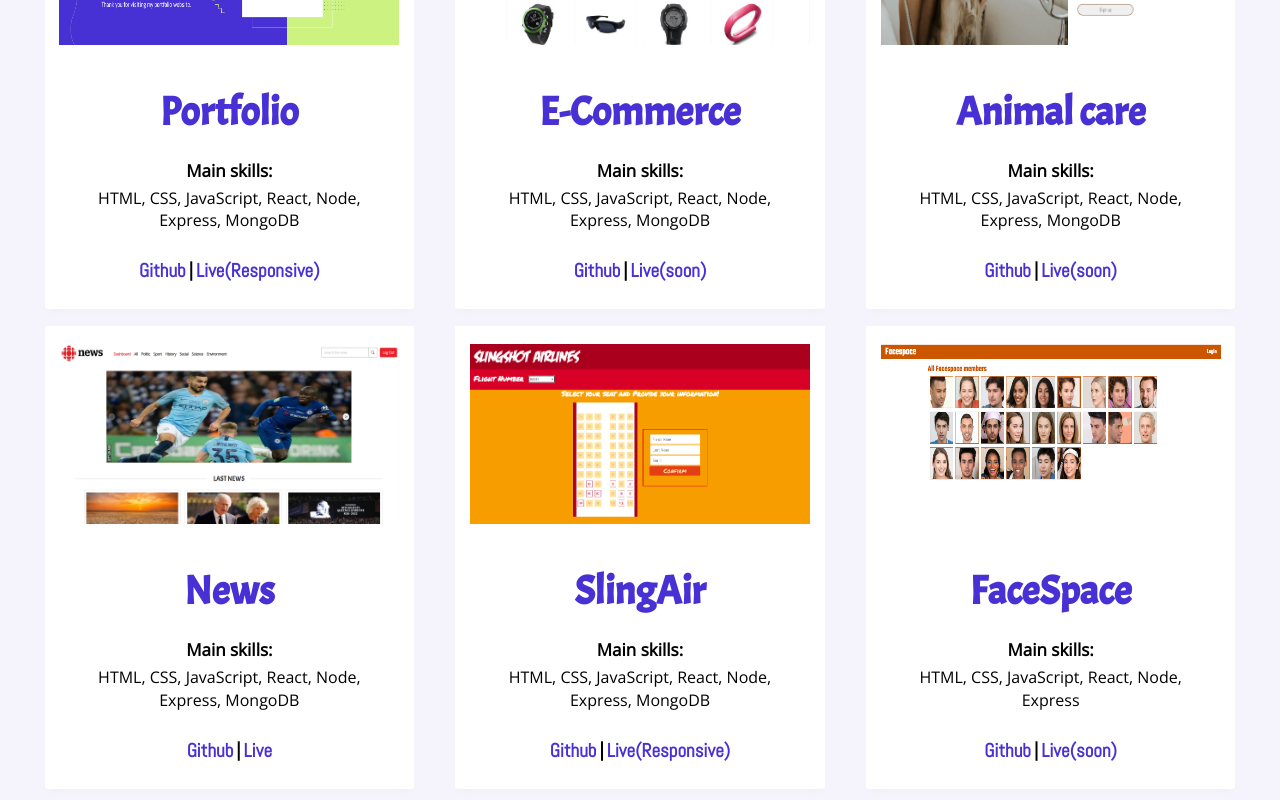
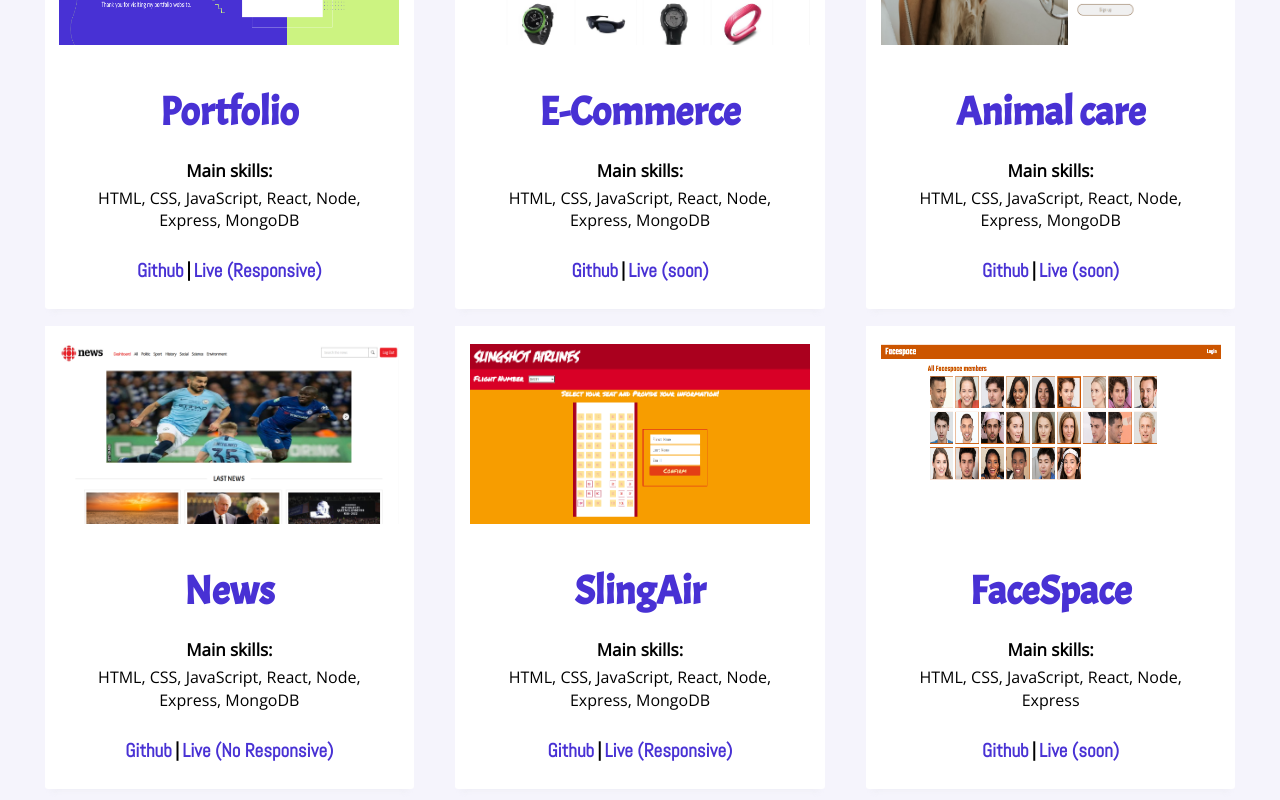
Before and after one commit to shahabhesaraki-dev/my-portfolio, a React (Create React App) app: page /works in a window 1280 px wide. Shown: the part 464-1264 px from the top of the page. Built offline with nearby package versions, Linux system fonts and the light colour scheme.

Commit message:
HouseKeeping

```diff
--- a/src/Components/Certificate/works.js
+++ b/src/Components/Certificate/works.js
@@ -44,7 +44,7 @@ const Works = () => {
                       }, 0);
                     }}
                   >
-                    Live(Responsive)
+                    Live (Responsive)
                   </Live>
                 </FlexDiv>
               </Detail>
@@ -63,7 +63,7 @@ const Works = () => {
                   <Github href="https://github.com/shahabhesaraki-dev/E-Commerce-Project">
                     Github
                   </Github>
-                  <Live>Live(soon)</Live>
+                  <Live>Live (soon)</Live>
                 </FlexDiv>
               </Detail>
             </Li>
@@ -81,7 +81,7 @@ const Works = () => {
                   <Github href="https://github.com/shahabhesaraki-dev/animalCare">
                     Github
                   </Github>
-                  <Live>Live(soon)</Live>
+                  <Live>Live (soon)</Live>
                 </FlexDiv>
               </Detail>
             </Li>
@@ -99,7 +99,9 @@ const Works = () => {
                   <Github href="https://github.com/shahabhesaraki-dev/Concordia-FinalProject">
                     Github
                   </Github>
-                  <Live href="https://mynewsapplication.netlify.app">Live</Live>
+                  <Live href="https://mynewsapplication.netlify.app">
+                    Live (No Responsive)
+                  </Live>
                 </FlexDiv>
               </Detail>
             </Li>
@@ -118,7 +120,7 @@ const Works = () => {
                     Github
                   </Github>
                   <Live href="https://myslingairapp.netlify.app">
-                    Live(Responsive)
+                    Live (Responsive)
                   </Live>
                 </FlexDiv>
               </Detail>
@@ -135,7 +137,7 @@ const Works = () => {
                   <Github href="https://github.com/shahabhesaraki-dev/FaceSpace">
                     Github
                   </Github>
-                  <Live>Live(soon)</Live>
+                  <Live>Live (soon)</Live>
                 </FlexDiv>
               </Detail>
             </Li>
--- a/src/Components/SectionFour.js
+++ b/src/Components/SectionFour.js
@@ -157,7 +157,7 @@ const SectionFour = () => {
             <SecondPart data-aos="fade-up">
               <Article>
                 <ContentDiv>
-                  <Title>certificates</Title>
+                  <Title>Certificates</Title>
                   <Paragraph>
                     I've graduated from some amazing bootcamps and courses in
                     frontend and backend programming and received their degrees.
--- a/src/Components/SectionThree.js
+++ b/src/Components/SectionThree.js
@@ -27,7 +27,7 @@ const SectionThree = () => {
                 I started with React for the front-end and continued with
                 Express, Node and MongoDB for the back-end. I also completed
                 some projects using MERN stack, including HTML, CSS and
-                JavaScrip.
+                JavaScript.
               </Paragraph>
               <Paragraph data-aos="fade-up">
                 I am also able to work on PHP projects. As I have two years of
@@ -692,7 +692,7 @@ const SectionThree = () => {
                 I started with React for the front-end and continued with
                 Express, Node and MongoDB for the back-end. I also completed
                 some projects using MERN stack, including HTML, CSS and
-                JavaScrip.
+                JavaScript.
               </Paragraph>
               <Paragraph data-aos="fade-up">
                 I am also able to work on PHP projects. As I have two years of
```
